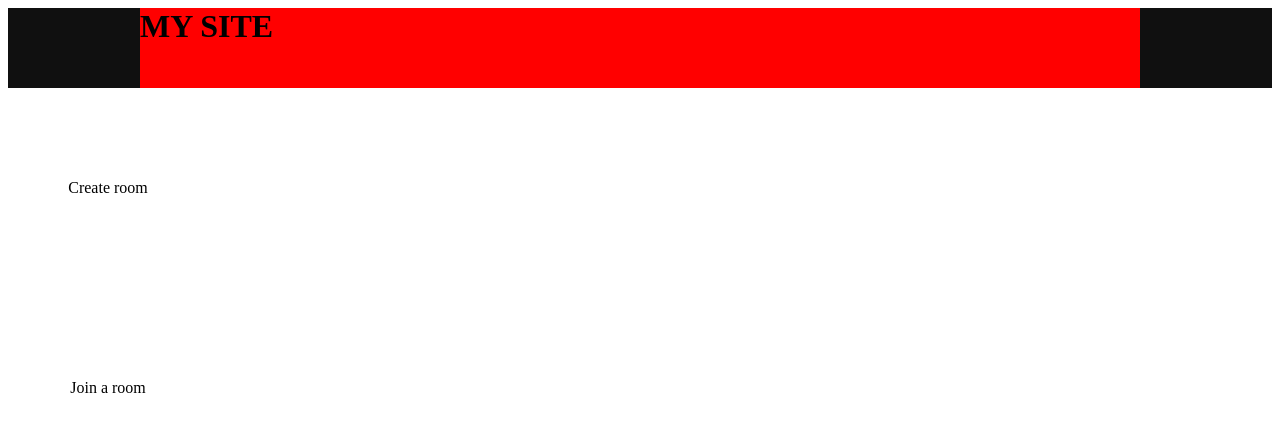
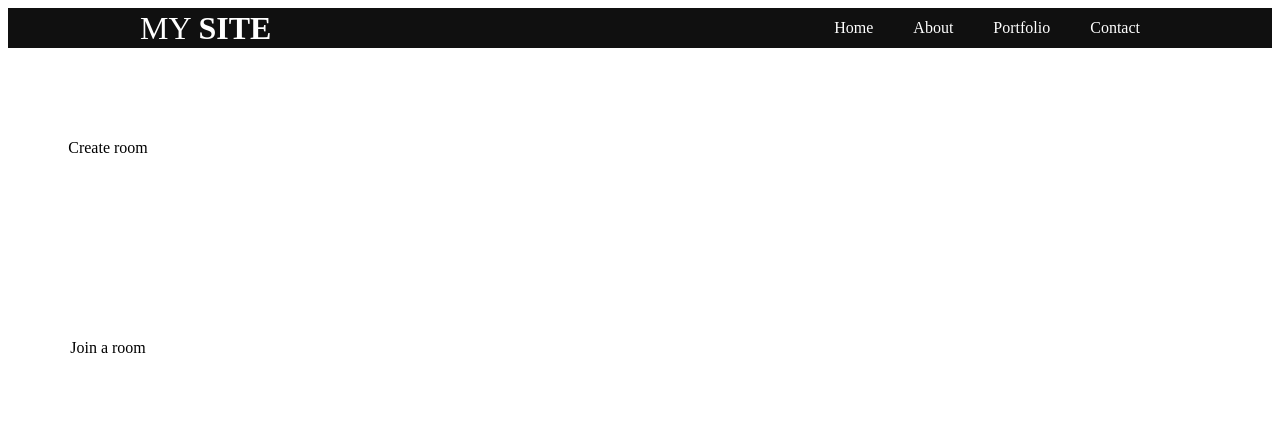
Before and after one commit to dark-doraemon/ShareYourTeacher, an Angular app in the folder frontend/ShareYourTeacher/: page / in a window 1280 px wide. Shown: the top 432 px of the page. Built offline with nearby package versions, Linux system fonts and the light colour scheme.

Commit message:
finish header

```diff
--- a/frontend/ShareYourTeacher/src/app/components/header/header.component.css
+++ b/frontend/ShareYourTeacher/src/app/components/header/header.component.css
@@ -7,7 +7,7 @@
 
 .header {
     width: 100%;
-    height: 80px;
+    height: 40px;
     display: block;
     background-color: #101010;
 }
@@ -16,13 +16,54 @@
 .inner_header {
     width: 1000px;
     height: 100%;
-    display: block ;
+    display: block;
     margin: 0 auto;
-    background-color: red;
+    /*margin top bottom = 0, left right = auto => căn giữa */
+    /* background-color: red; */
 }
+
 
 .logo_container {
     height: 100%;
     display: table;
+    /* float: left; */
+    width: 100%;
+}
 
+.logo_container h1 {
+    color: white;
+    height: 100%;
+    display: table-cell;
+    vertical-align: middle;
+    font-size: 32px;
+    font-weight: 200;
 }
+
+.logo_container h1 span {
+    font-weight: 800;
+}
+
+.navigation {
+    display: flex;
+    float: right;
+    height: 100%;
+}
+
+.navigation a {
+    height: 100%;
+    display: table;
+    float: left;
+    padding: 0px 20px; /*padding 0px top và bottom, padding 20px left và right*/
+}
+
+.navigation a:last-child{
+    padding-right: 0;
+}
+
+.navigation a li {
+    display: table-cell;
+    vertical-align: middle;
+    height: 100%;
+    color: white;
+    font-size: 16px;
+}
--- a/frontend/ShareYourTeacher/src/app/components/header/header.component.html
+++ b/frontend/ShareYourTeacher/src/app/components/header/header.component.html
@@ -1,7 +1,14 @@
 <div class="header">
     <div class="inner_header">
         <div class="logo_container">
-            <h1>MY <span>SITE</span></h1>
+            <h1 (click)="navigateTo('')">MY <span>SITE</span></h1>
+
+            <ul class="navigation">
+                <a (click)="navigateTo('')"><li>Home</li></a>
+                <a (click)="navigateTo('')"><li>About</li></a>
+                <a (click)="navigateTo('')"><li>Portfolio</li></a>
+                <a (click)="navigateTo('')"><li>Contact</li></a>
+            </ul>
         </div>
     </div>
 </div>
--- a/frontend/ShareYourTeacher/src/app/components/header/header.component.ts
+++ b/frontend/ShareYourTeacher/src/app/components/header/header.component.ts
@@ -1,4 +1,5 @@
 import { Component } from '@angular/core';
+import { Route, Router } from '@angular/router';
 
 @Component({
   selector: 'app-header',
@@ -7,5 +8,13 @@
   styleUrl: './header.component.css'
 })
 export class HeaderComponent {
+    constructor(private router: Router)
+    {
 
+    }
+
+    navigateTo(route)
+    {
+        this.router.navigate([route]);
+    }
 }
```
